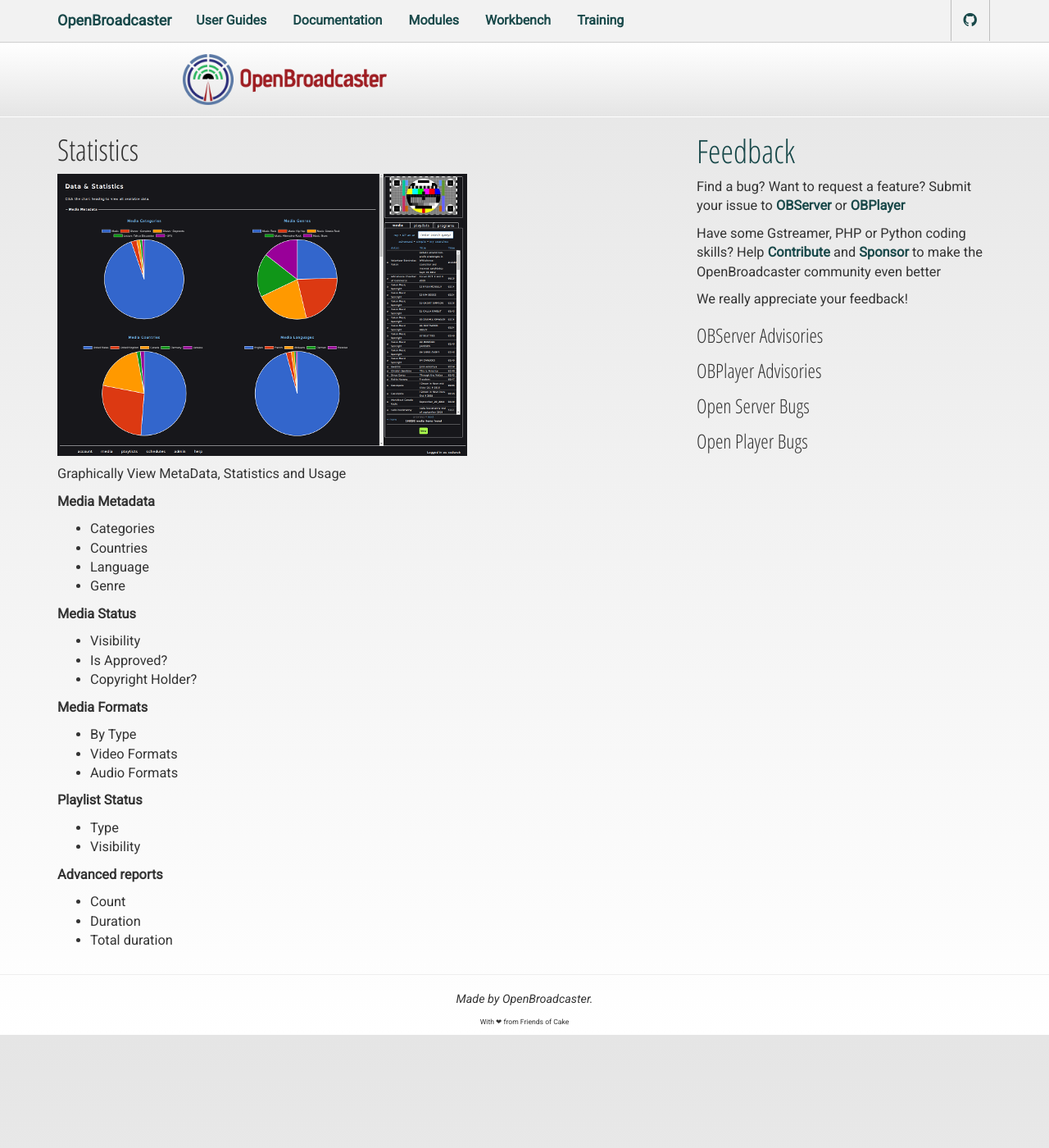
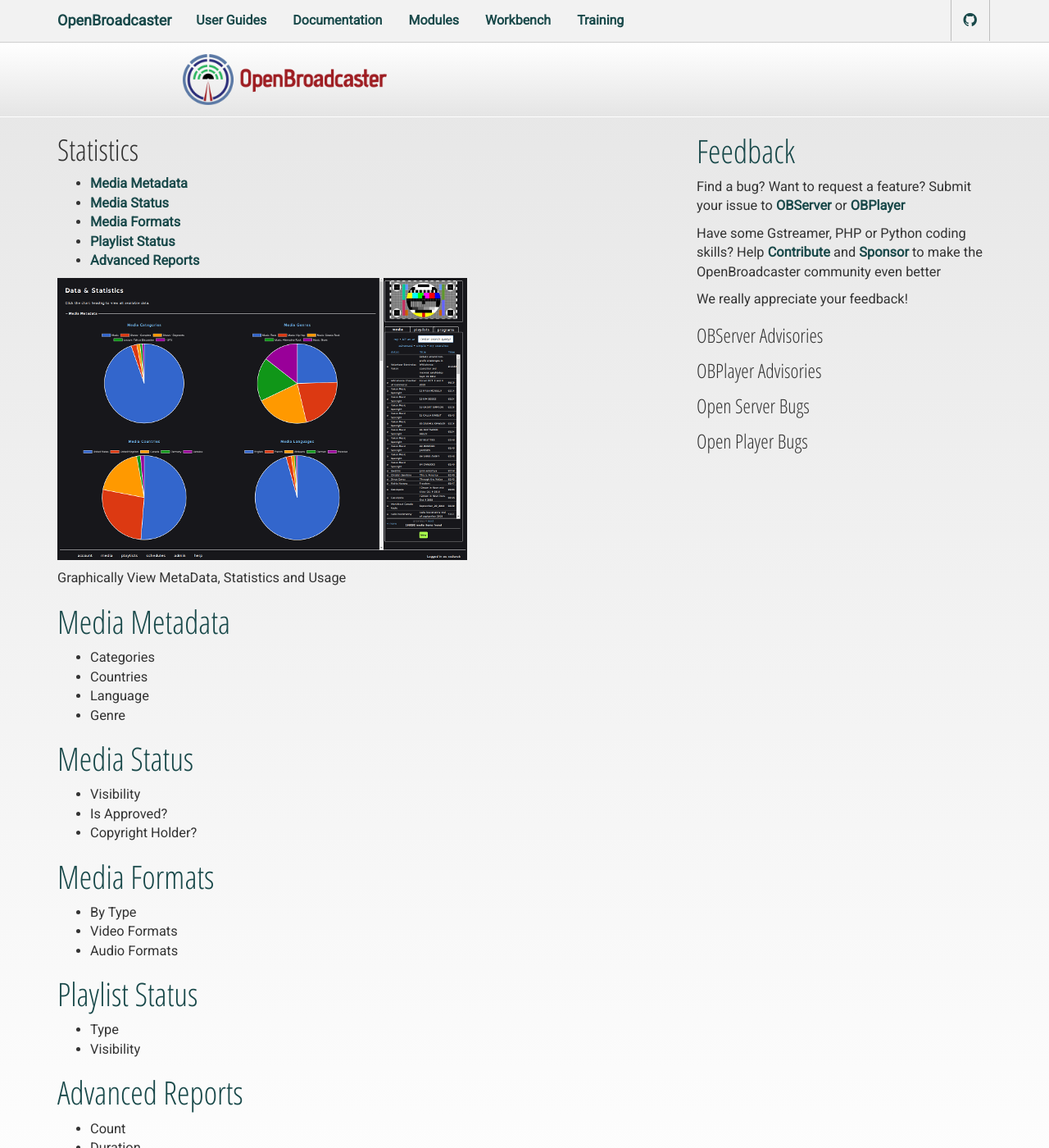
Before and after one commit to openbroadcaster/statistics, a Jekyll site: the page built from index.md, in a window 1280 px wide and 1400 px high. Shown: the whole window at 82% size. Built offline with Jekyll 4.4.1, drawn with Linux system fonts in a browser that asks for light colours.

Commit message:
Update index.md

```diff
--- a/index.md
+++ b/index.md
@@ -13,27 +13,27 @@
 
 Graphically View MetaData, Statistics and Usage
 
-__Media Metadata__
-- Categories
-- Countries
-- Language
-- Genre
+## Media Metadata
+* Categories
+* Countries
+* Language
+* Genre
 
-__Media Status__
-- Visibility
-- Is Approved?
-- Copyright Holder?
+## Media Status
+* Visibility
+* Is Approved?
+* Copyright Holder?
 
-__Media Formats__
-- By Type
-- Video Formats
-- Audio Formats
+## Media Formats
+* By Type
+* Video Formats
+* Audio Formats
 
-__Playlist Status__
-- Type
-- Visibility
+## Playlist Status
+* Type
+* Visibility
 
-__Advanced reports__
-- Count
-- Duration
-- Total duration
+## Advanced Reports
+* Count
+* Duration
+* Total duration
```
